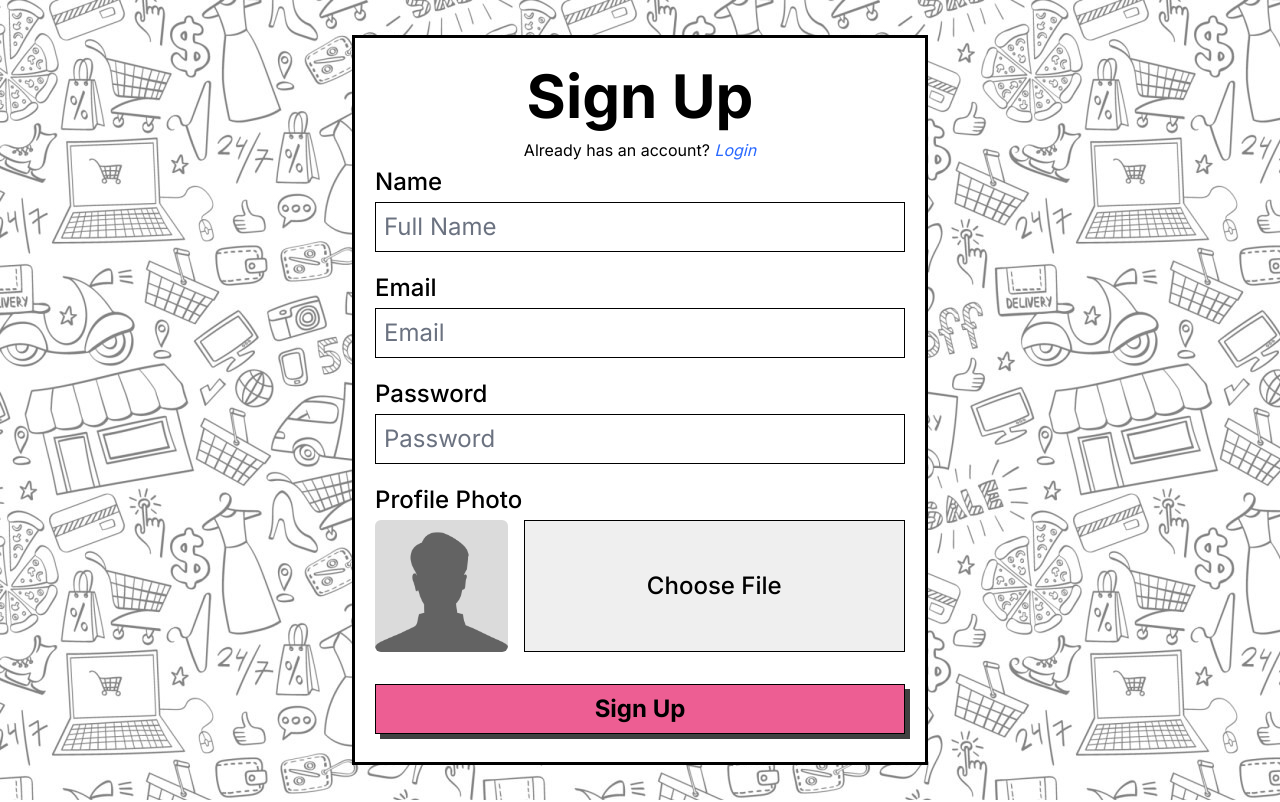
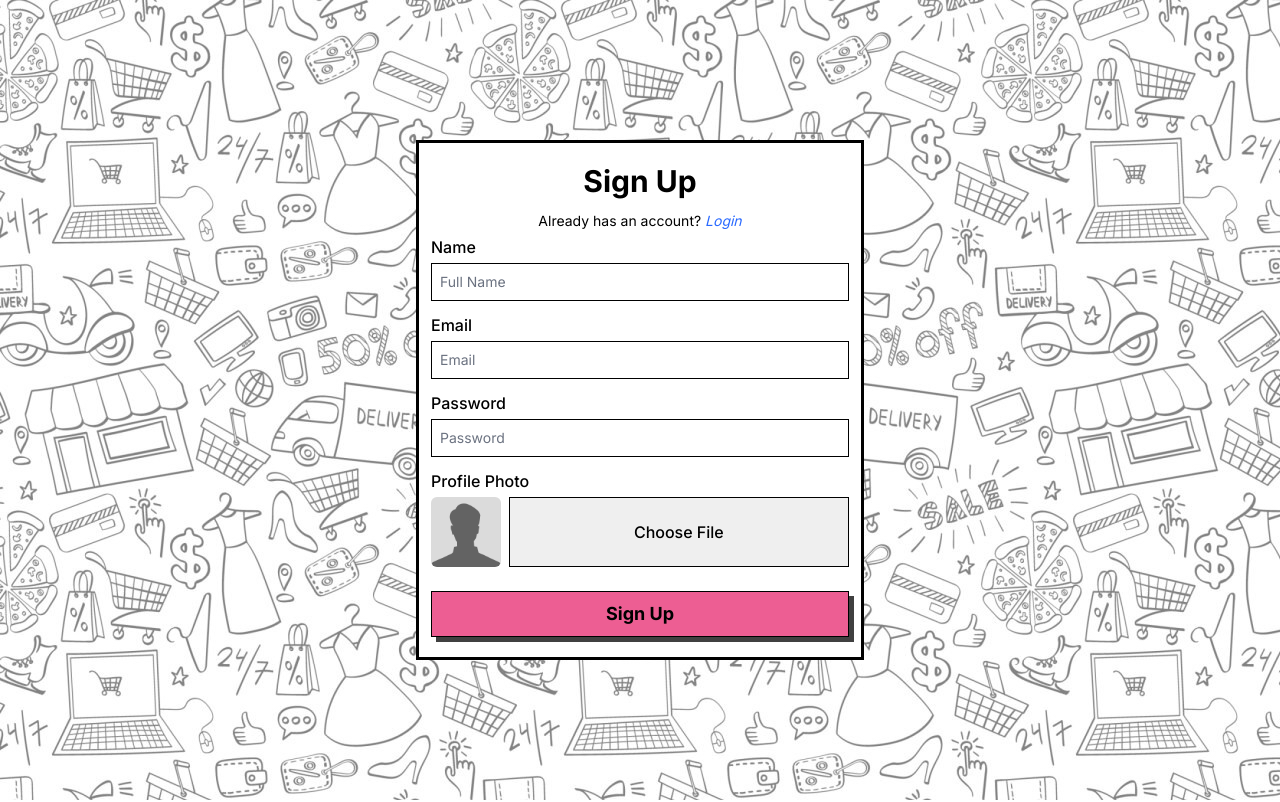
Before and after one commit to sanskarsharma100/Ecommerce-store, a React (Vite) app in the folder frontend/: page /signup in a window 1280 px wide. Shown: the top 802 px of the page. Built offline with nearby package versions, Linux system fonts and the light colour scheme.

Commit message:
changes in Auth Pages

```diff
--- a/frontend/src/components/Inputs/SubmitButton.tsx
+++ b/frontend/src/components/Inputs/SubmitButton.tsx
@@ -9,7 +9,7 @@ export const SubmitButton: FC<Props> = ({ fieldValue, isDisabled }) => {
   return (
     <>
       <input
-        className="button-1 relative w-full border border-secondary bg-accent p-2 text-base font-bold xs:text-2xl"
+        className="button-1 relative w-full border border-secondary bg-accent p-2 text-base font-bold sm:text-lg"
         value={isDisabled ? "" : fieldValue}
         type="submit"
         role="button"
--- a/frontend/src/components/Inputs/TextInputField.tsx
+++ b/frontend/src/components/Inputs/TextInputField.tsx
@@ -26,12 +26,12 @@ export const TextInputField: FC<Props> = ({
   return (
     <>
       {fieldLabel && (
-        <label htmlFor={id} className="text-base font-medium xs:text-2xl">
+        <label htmlFor={id} className="text-base font-medium">
           {fieldLabel}
         </label>
       )}
       <input
-        className="border border-secondary bg-background p-2 text-sm text-textColor focus:outline focus:outline-2 xs:text-2xl"
+        className="border border-secondary bg-background p-2 text-sm text-textColor focus:outline focus:outline-2"
         id={id}
         type={fieldType}
         value={fieldValue}
--- a/frontend/src/components/Pages/ForgotPassword.tsx
+++ b/frontend/src/components/Pages/ForgotPassword.tsx
@@ -26,10 +26,8 @@ export const ForgotPassword: FC = () => {
 
   return (
     <AuthBgWrapper>
-      <h1 className="mb-5 text-center text-3xl font-bold xs:text-4xl md:text-5xl">
-        Forgot Password
-      </h1>
-      <form onSubmit={handleSubmit} className="flex flex-col gap-3 xs:gap-4">
+      <h1 className="mb-5 text-center text-3xl font-bold">Forgot Password</h1>
+      <form onSubmit={handleSubmit} className="flex flex-col gap-3">
         <div className="flex flex-col gap-1">
           <TextInputField
             fieldLabel={"Email"}
@@ -46,7 +44,7 @@ export const ForgotPassword: FC = () => {
           {isError &&
             isErrorWithData(error) &&
             isErrorWithMessage(error.data) && (
-              <p className="font-semibold text-error">{error?.data.message}</p>
+              <p className="text-error font-semibold">{error?.data.message}</p>
             )}
           <SubmitButton fieldValue={"Submit"} isDisabled={isLoading} />
           {isLoading && (
--- a/frontend/src/components/Pages/Login.tsx
+++ b/frontend/src/components/Pages/Login.tsx
@@ -41,14 +41,14 @@ export const Login: FC = () => {
 
   return (
     <AuthBgWrapper>
-      <h1 className="mb-3 text-center text-3xl font-bold xs:text-6xl">Login</h1>
-      <p className="mb-1 text-center text-sm xs:text-base">
+      <h1 className="mb-3 text-center text-3xl font-bold">Login</h1>
+      <p className="mb-1 text-center text-sm">
         Don't have a account?{" "}
         <span className="italic text-linkColor hover:underline">
           <Link to="/signup">Sign Up</Link>
         </span>
       </p>
-      <form onSubmit={handleSubmit} className="flex flex-col gap-3 xs:gap-5">
+      <form onSubmit={handleSubmit} className="flex flex-col gap-3">
         <div className="flex flex-col gap-1">
           <TextInputField
             fieldLabel={"Email"}
@@ -87,7 +87,7 @@ export const Login: FC = () => {
           )}
         </div>
       </form>
-      <p className="mt-4 text-sm italic text-linkColor hover:cursor-pointer hover:underline xs:text-base">
+      <p className="mt-4 text-sm italic text-linkColor hover:cursor-pointer hover:underline">
         <Link to="/password/forgot">Forgot Password?</Link>
       </p>
     </AuthBgWrapper>
--- a/frontend/src/components/Pages/SignUp.tsx
+++ b/frontend/src/components/Pages/SignUp.tsx
@@ -61,16 +61,14 @@ export const SignUp: FC = () => {
 
   return (
     <AuthBgWrapper>
-      <h1 className="mb-3 text-center text-3xl font-bold xs:text-6xl">
-        Sign Up
-      </h1>
-      <p className="mb-1 text-center text-sm xs:text-base">
+      <h1 className="mb-3 text-center text-3xl font-bold">Sign Up</h1>
+      <p className="mb-1 text-center text-sm">
         Already has an account?{" "}
         <span className="italic text-linkColor hover:underline">
           <Link to="/login">Login</Link>
         </span>
       </p>
-      <form onSubmit={handleSubmit} className="flex flex-col gap-3 xs:gap-5">
+      <form onSubmit={handleSubmit} className="flex flex-col gap-3">
         <div className="flex flex-col gap-1">
           <TextInputField
             fieldLabel={"Name"}
@@ -108,17 +106,17 @@ export const SignUp: FC = () => {
           />
         </div>
         <div className="flex flex-col gap-1">
-          <label htmlFor="avatar" className="text-base font-medium xs:text-2xl">
+          <label htmlFor="avatar" className="text-base font-medium">
             Profile Photo
           </label>
-          <div className="flex gap-1 xs:gap-4">
+          <div className="flex gap-1 xs:gap-2">
             <img
-              className="aspect-square max-h-full w-1/4 rounded-md"
+              className="aspect-square max-h-full w-1/6 rounded-md"
               src={previewAvatar}
               alt="Picture Photo"
             />
             <input
-              className="block w-full border border-secondary text-base text-textColor file:h-full file:w-full  file:border-none file:font-medium hover:border-2 hover:border-secondary hover:file:cursor-pointer focus:outline focus:outline-4 focus:outline-secondary xs:text-2xl"
+              className="block w-full border border-secondary text-base text-textColor file:h-full file:w-full  file:border-none file:font-medium hover:border-2 hover:border-secondary hover:file:cursor-pointer focus:outline focus:outline-4 focus:outline-secondary "
               id="avatar"
               type="file"
               name="avatar"
@@ -135,7 +133,7 @@ export const SignUp: FC = () => {
             isErrorWithMessage(error.data) && (
               <p className="text-error font-semibold">{error?.data.message}</p>
             )}
-          <SubmitButton fieldValue={"Sign Up"} isDisabled={isLoading} />
+          <SubmitButton fieldValue="Sign Up" isDisabled={isLoading} />
           {isLoading && (
             <div className="absolute left-1/2 top-2/4 -translate-x-1/2 -translate-y-1/2">
               <SpinningAnim />
--- a/frontend/src/components/Wrappers/AuthBgWrapper.tsx
+++ b/frontend/src/components/Wrappers/AuthBgWrapper.tsx
@@ -7,7 +7,7 @@ interface Props {
 export const AuthBgWrapper: FC<Props> = ({ children }) => {
   return (
     <div className="flex h-screen bg-shopBg">
-      <section className="relative m-auto w-11/12 max-w-xl border-3 border-secondary bg-primary px-3 py-5 font-inter text-textColor xs:px-5 xs:py-7">
+      <section className="relative m-auto w-11/12 max-w-md border-3 border-secondary bg-primary px-3 py-5 font-inter text-textColor">
         {children}
       </section>
     </div>
```
